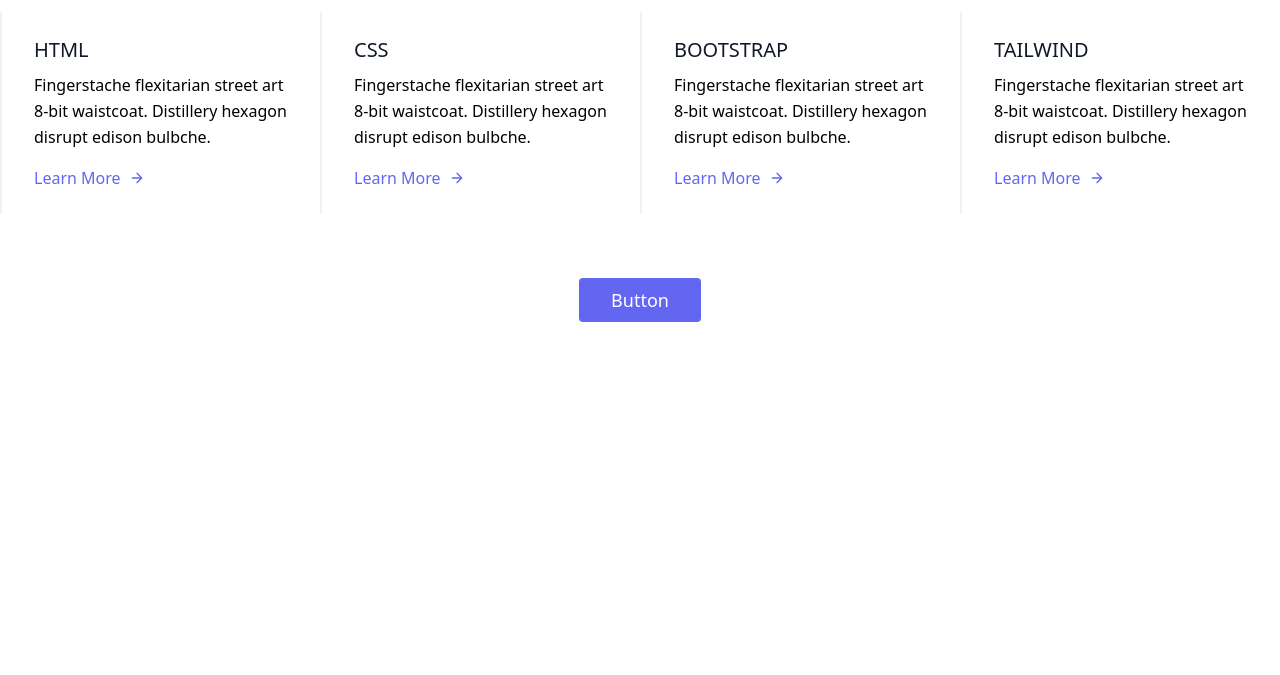
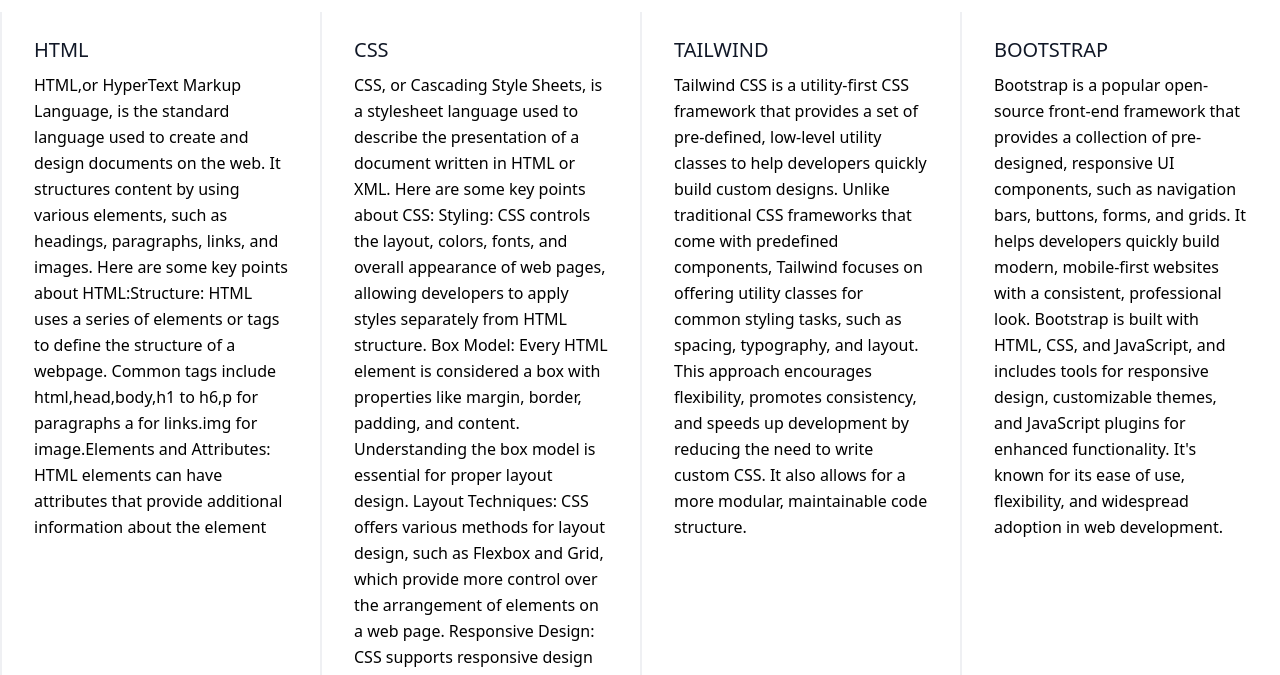
Before and after one commit to shafia-sadia/hpp-main-portfolio, a plain HTML site: page skills.html in a window 1280 px wide. Shown: the part 120-795 px from the top of the page. Drawn offline with nearby package versions, Linux system fonts and the light colour scheme.

Commit message:
add my files

```diff
--- a/skills.html
+++ b/skills.html
@@ -29,42 +29,32 @@
 
             <div class="xl:w-1/4 lg:w-1/2 md:w-full px-8 py-6 border-l-2 border-gray-200 border-opacity-60">
               <h2 class="text-lg sm:text-xl text-gray-900 font-medium title-font mb-2">HTML</h2>
-              <p class="leading-relaxed text-base mb-4">Fingerstache flexitarian street art 8-bit waistcoat. Distillery hexagon disrupt edison bulbche.</p>
-              <a class="text-indigo-500 inline-flex items-center">Learn More
-                <svg fill="none" stroke="currentColor" stroke-linecap="round" stroke-linejoin="round" stroke-width="2" class="w-4 h-4 ml-2" viewBox="0 0 24 24">
-                  <path d="M5 12h14M12 5l7 7-7 7"></path>
-                </svg>
+              <p class="leading-relaxed text-base mb-4">HTML,or HyperText Markup Language, is the standard language used to create and design documents on the web. It structures content by using various elements, such as headings, paragraphs, links, and images. Here are some key points about HTML:Structure: HTML uses a series of elements or tags to define the structure of a webpage. Common tags include html,head,body,h1 to h6,p for paragraphs a for links.img for image.Elements and Attributes: HTML elements can have attributes that provide additional information about the element</p>
+
               </a>
             </div>
             <div class="xl:w-1/4 lg:w-1/2 md:w-full px-8 py-6 border-l-2 border-gray-200 border-opacity-60">
               <h2 class="text-lg sm:text-xl text-gray-900 font-medium title-font mb-2">CSS</h2>
-              <p class="leading-relaxed text-base mb-4">Fingerstache flexitarian street art 8-bit waistcoat. Distillery hexagon disrupt edison bulbche.</p>
-              <a class="text-indigo-500 inline-flex items-center">Learn More
-                <svg fill="none" stroke="currentColor" stroke-linecap="round" stroke-linejoin="round" stroke-width="2" class="w-4 h-4 ml-2" viewBox="0 0 24 24">
-                  <path d="M5 12h14M12 5l7 7-7 7"></path>
-                </svg>
-              </a>
+              <p class="leading-relaxed text-base mb-4">CSS, or Cascading Style Sheets, is a stylesheet language used to describe the presentation of a document written in HTML or XML. Here are some key points about CSS:
+                 Styling: CSS controls the layout, colors, fonts, and overall appearance of web pages, allowing developers to apply styles separately from HTML structure.
+                Box Model: Every HTML element is considered a box with properties like margin, border, padding, and content. Understanding the box model is essential for proper layout design.
+              Layout Techniques: CSS offers various methods for layout design, such as Flexbox and Grid, which provide more control over the arrangement of elements on a web page.
+                Responsive Design: CSS supports responsive design techniques, allowing web pages to adjust their layout to different screen sizes using media queries.</p>
+
+            </div>
+            <div class="xl:w-1/4 lg:w-1/2 md:w-full px-8 py-6 border-l-2 border-gray-200 border-opacity-60">
+              <h2 class="text-lg sm:text-xl text-gray-900 font-medium title-font mb-2">TAILWIND</h2>
+              <p class="leading-relaxed text-base mb-4">Tailwind CSS is a utility-first CSS framework that provides a set of pre-defined, low-level utility classes to help developers quickly build custom designs. Unlike traditional CSS frameworks that come with predefined components, Tailwind focuses on offering utility classes for common styling tasks, such as spacing, typography, and layout. This approach encourages flexibility, promotes consistency, and speeds up development by reducing the need to write custom CSS. It also allows for a more modular, maintainable code structure.</p>
+
             </div>
             <div class="xl:w-1/4 lg:w-1/2 md:w-full px-8 py-6 border-l-2 border-gray-200 border-opacity-60">
               <h2 class="text-lg sm:text-xl text-gray-900 font-medium title-font mb-2">BOOTSTRAP</h2>
-              <p class="leading-relaxed text-base mb-4">Fingerstache flexitarian street art 8-bit waistcoat. Distillery hexagon disrupt edison bulbche.</p>
-              <a class="text-indigo-500 inline-flex items-center">Learn More
-                <svg fill="none" stroke="currentColor" stroke-linecap="round" stroke-linejoin="round" stroke-width="2" class="w-4 h-4 ml-2" viewBox="0 0 24 24">
-                  <path d="M5 12h14M12 5l7 7-7 7"></path>
-                </svg>
-              </a>
-            </div>
-            <div class="xl:w-1/4 lg:w-1/2 md:w-full px-8 py-6 border-l-2 border-gray-200 border-opacity-60">
-              <h2 class="text-lg sm:text-xl text-gray-900 font-medium title-font mb-2">TAILWIND</h2>
-              <p class="leading-relaxed text-base mb-4">Fingerstache flexitarian street art 8-bit waistcoat. Distillery hexagon disrupt edison bulbche.</p>
-              <a class="text-indigo-500 inline-flex items-center">Learn More
-                <svg fill="none" stroke="currentColor" stroke-linecap="round" stroke-linejoin="round" stroke-width="2" class="w-4 h-4 ml-2" viewBox="0 0 24 24">
-                  <path d="M5 12h14M12 5l7 7-7 7"></path>
-                </svg>
-              </a>
+              <p class="leading-relaxed text-base mb-4">Bootstrap is a popular open-source front-end framework that provides a collection of pre-designed, responsive UI components, such as navigation bars, buttons, forms, and grids. It helps developers quickly build modern, mobile-first websites with a consistent, professional look. Bootstrap is built with HTML, CSS, and JavaScript, and includes tools for responsive design, customizable themes, and JavaScript plugins for enhanced functionality. It's known for its ease of use, flexibility, and widespread adoption in web development.</p>
+
+
             </div>
           </div>
-          <button class="flex mx-auto mt-16 text-white bg-indigo-500 border-0 py-2 px-8 focus:outline-none hover:bg-indigo-600 rounded text-lg">Button</button>
+          <button class="flex mx-auto mt-16 text-white bg-indigo-500 border-0 py-2 px-8 focus:outline-none hover:bg-indigo-600 rounded text-lg"></button>
         </div>
       </section>
 
```
Also changed, not shown: about.html (+5 -7 lines), contact.html (+5 -5 lines), index.html (+8 -4 lines).
